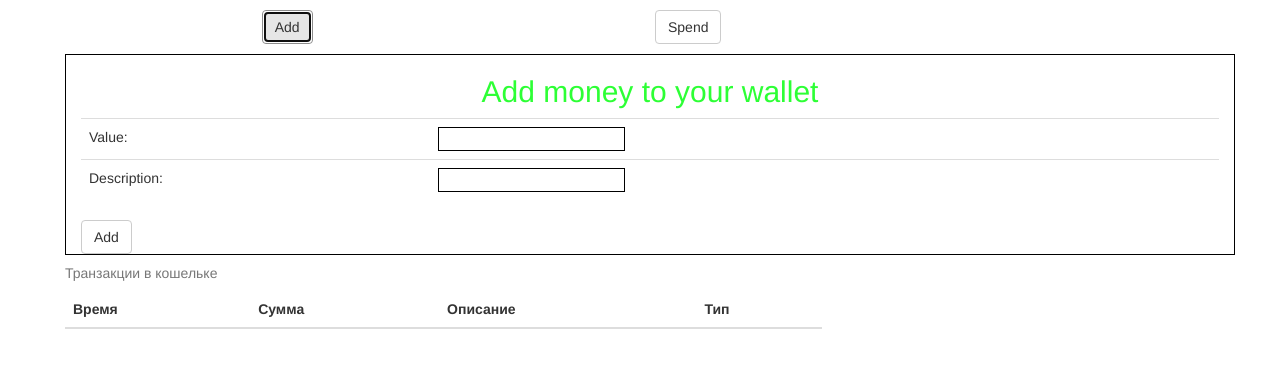
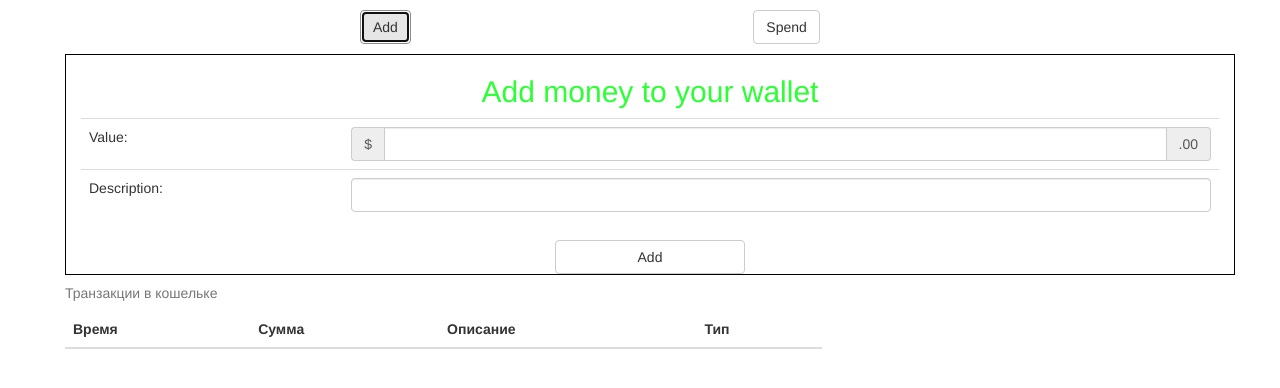
Before and after one commit to devbystep/web_monefy, a website: page index.html in a window 1280 px wide. Both pictures are taken after a click on the button "Add". Drawn offline with Linux system fonts and the light colour scheme.

Commit message:
Added meta charset, edit button align, reworked input value and description

```diff
--- a/index.html
+++ b/index.html
@@ -3,6 +3,7 @@
 <html>
 <head>
     <title>Web Monefy</title>
+    <meta charset="UTF-8">
     <link href="bower_components/bootstrap/dist/css/bootstrap.css" rel="stylesheet" type="text/css">
     <link href="css/style.css" rel="stylesheet" type="text/css">
     <script src="bower_components/jquery/dist/jquery.js" type="text/javascript"></script>
@@ -11,17 +12,16 @@
 </head>
 <body>
 <div class="container" style="padding: 10px;">
+
     <footer>
-
         <div class="row" style="padding-bottom: 10px;">
-            <div class="col-md-2 col-lg-offset-2">
+            <div class="col-lg-2 col-lg-offset-3">
                 <button id="add" class="btn btn-default" type="submit">Add</button>
             </div>
-            <div class="col-md-2 col-lg-offset-2">
+            <div class="col-lg-2 col-lg-offset-2">
                 <button id="spend offset2" class="btn btn-default" type="submit">Spend</button>
             </div>
         </div>
-
     </footer>
 
     <div id="addDialog" class="modalDialog container">
@@ -29,14 +29,31 @@
             <thead><h2>Add money to your wallet</h2></thead>
             <tr>
                 <td>Value:</td>
-                <td><input type="text" name="value" id="addValue"/></td>
+                <td>
+                    <div class="input-group">
+                        <span class="input-group-addon">$</span>
+                        <input id="addValue" type="text" class="form-control">
+                        <span class="input-group-addon">.00</span>
+                    </div>
+                    <!-- <div class="form-group has-error">
+                         <label class="control-label" for="inputError1">Input with error</label>
+                         <span class="input-group-addon">$</span>
+                         <input type="text" class="form-control" id="inputError1">
+                         <span class="input-group-addon">.00</span>
+                     </div> -->
+                </td>
             </tr>
             <tr>
                 <td>Description:</td>
-                <td><input type="text" name="description" id="addDescription"/></td>
+                <td>
+                    <input id="addDescription" type="text" class="form-control"
+                           aria-label="Amount (to the nearest dollar)">
+                </td>
             </tr>
         </table>
-        <button onclick="addInput()" class="btn btn-default" type="submit">Add</button>
+        <button onclick="addInput()" class="btn btn-default col-lg-2 col-lg-offset-5" type="submit"
+                >Add
+        </button>
     </div>
 
     <div class="row">
@@ -118,7 +135,7 @@
             alert("Fill in the field value number");
             return false;
         }
-        ;
+
         return true;
     }
 
```
